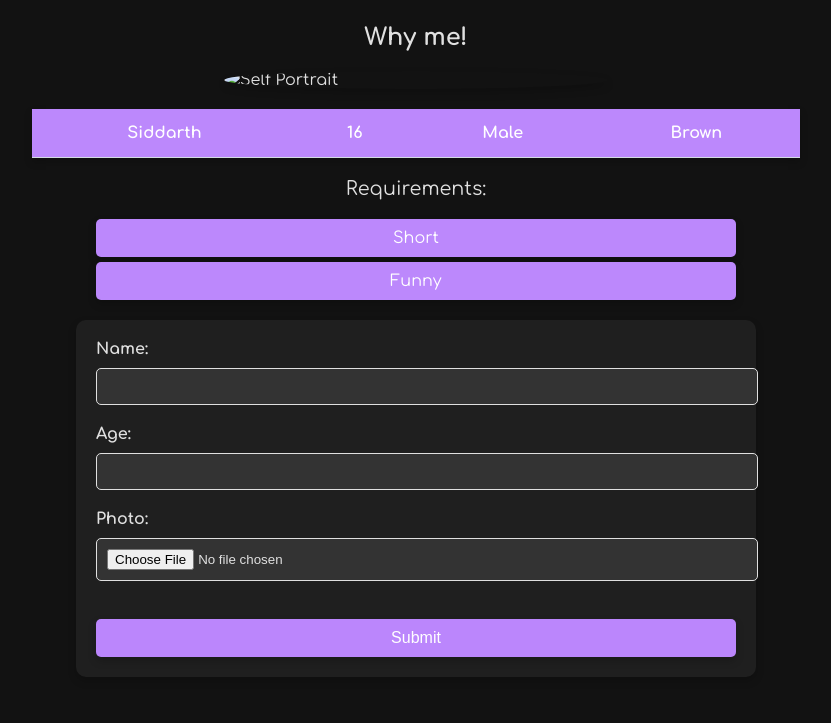
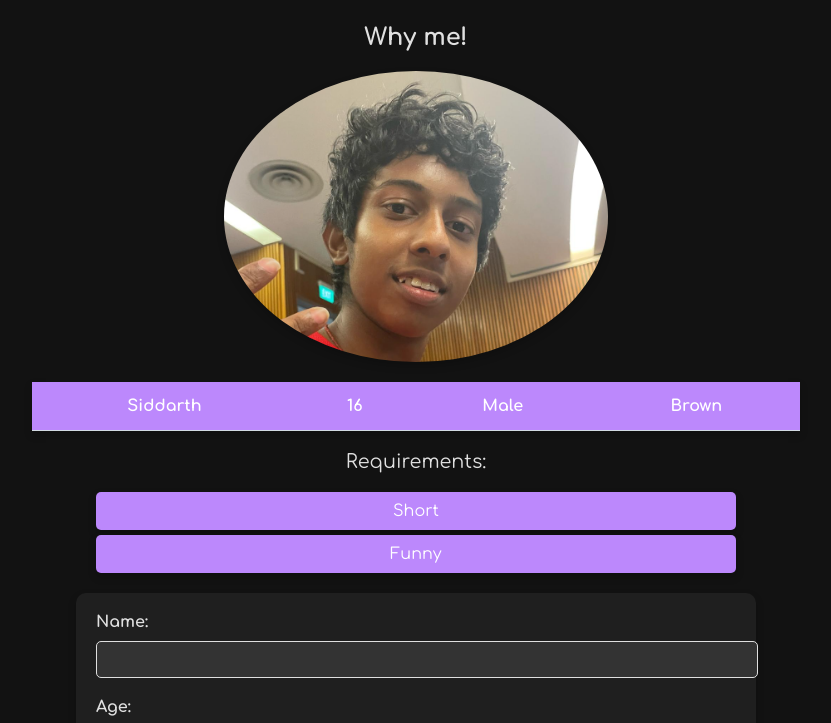
Before and after one commit to GlacierRoblox/Portfolio-Project, a plain HTML site: page Tutorial.html in a window 1280 px wide. Shown: the part 67-790 px from the top of the page, without its empty margins (224-1055 px from the left). Drawn offline with Linux system fonts and the light colour scheme.

Commit message:
Update Tutorial.html

```diff
--- a/Tutorial.html
+++ b/Tutorial.html
@@ -14,7 +14,7 @@
     <h1>Be my girlfriend!</h1>
     <h2>Why me!</h2>
     <img
-      src="static/Self Portrait.png"
+      src="Self Portrait.png"
       alt="Self Portrait"
       width="30%"
       height="30%"
```
